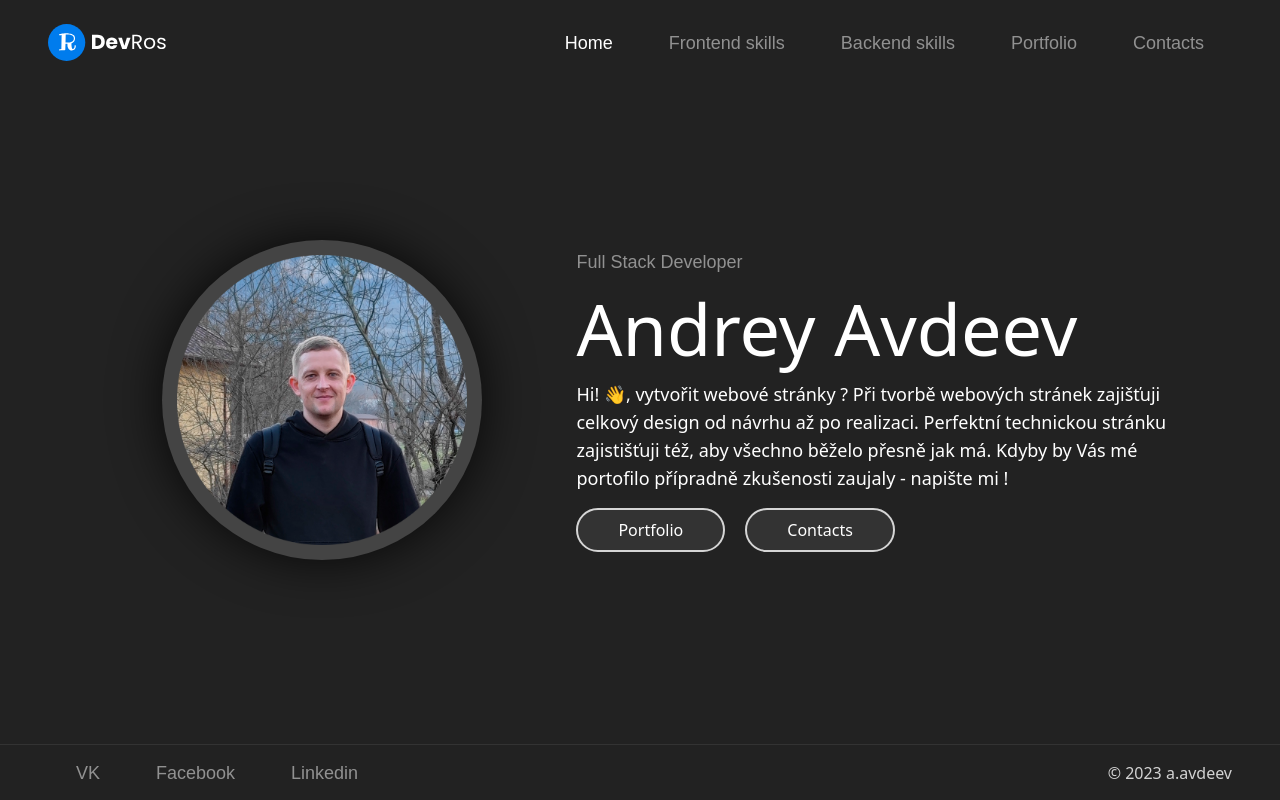
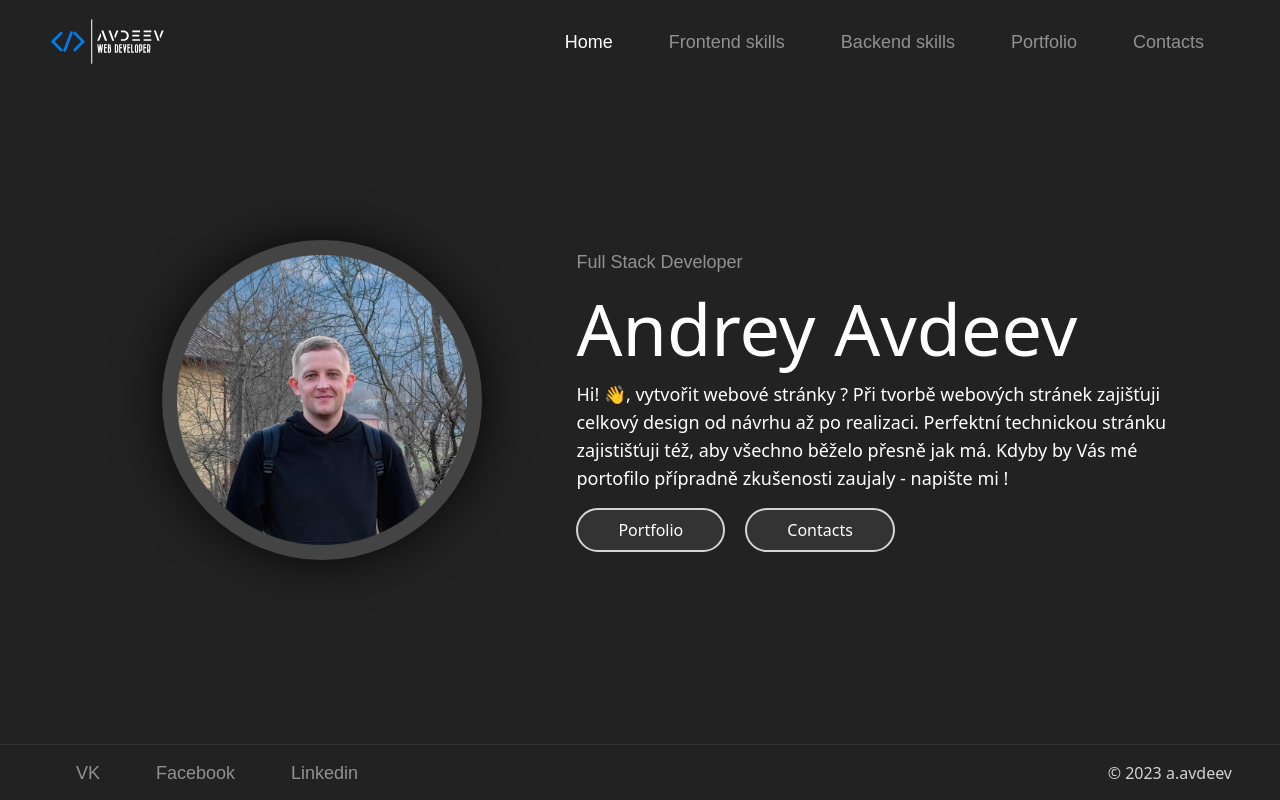
Before and after one commit to AndreyAvdeev/a.avdeev.github.io, a Next.js app: page / in a window 1280 px wide. Built offline with nearby package versions, Linux system fonts and the light colour scheme.

Commit message:
Fix
change header logo

```diff
--- a/components/Header/index.tsx
+++ b/components/Header/index.tsx
@@ -1,13 +1,21 @@
+"use client";
+import { useRouter } from "next/navigation";
+
 import Image from "next/image";
 import Navbar from "../Navbar";
-
 import logoIcon from "@/public/logo.svg";
 
 export default function Header() {
+  const router = useRouter();
   return (
-    <header className="bg-dark z-10 fixed w-full top-0 flex flex-row items-center justify-between py-6 px-4 sm:px-8 lg:px-12">
-      <div className="logo z-20">
-        <Image src={logoIcon} alt="logo" height={25} width={120} />
+    <header className="bg-dark z-10 fixed w-full top-0 flex flex-row items-center justify-between py-4 px-4 sm:px-8 lg:px-12">
+      <div className="hover:cursor-pointer z-20">
+        <Image
+          src={logoIcon}
+          alt="logo"
+          onClick={() => router.push("/")}
+          width={125}
+        />
       </div>
       <Navbar />
     </header>
```
Also changed, not shown: public/logo.svg.
